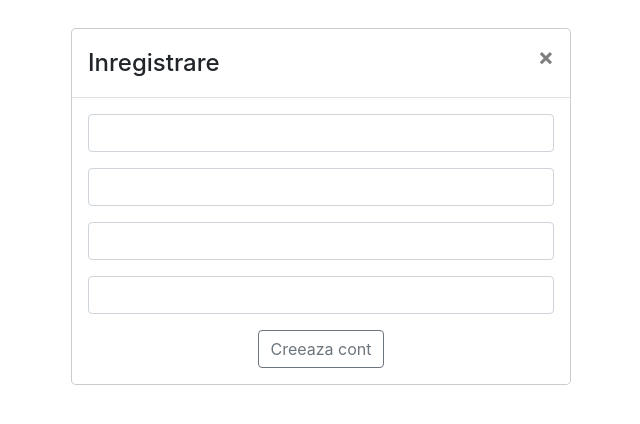
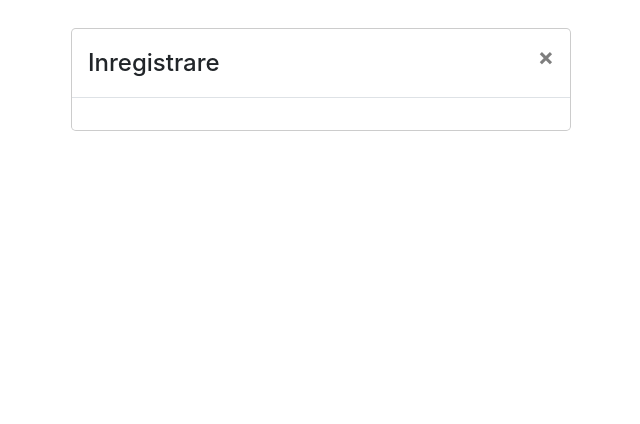
Before and after one commit to mariamarinescu/bucharest-project3-interactive-platform, a React (Create React App) app: page / in a window 1280 px wide. Shown: the top 424 px of the page, without its empty margins (319-959 px from the left). Built offline with nearby package versions, Linux system fonts and the light colour scheme.

Commit message:
prepares the state

```diff
--- a/src/components/signup/SignUp.js
+++ b/src/components/signup/SignUp.js
@@ -1,69 +1,35 @@
 import React from 'react';
 import { Modal, Button, Form } from 'react-bootstrap';
+import styles from './styles.css'
 
 
 class SignUp extends React.Component {
     constructor(props) {
         super(props);
         this.state={
+            errorEmailText: '',
+            errorNameText: '',
+            errorPasswordText: '',
+            errorConfirmPasswordText: '',
+            email: '',
             name: '',
-            email: '',
             password: '',
-            confirmPass: ""
+            confPass: ''
         }
-        this.handleSignUp = this.handleSignUp.bind(this);
-        this.handleSubmit = this.handleSubmit.bind(this);
+
     }
 
-    handleSignUp(event) {
-        this.setState({
-            name: event.target.value,
-            email: event.target.value,
-            password: event.target.value,
-            confirmPassword: event.target.value
-        })
-    }
-    handleSubmit(event) {
-       console.log(`name: ${this.state.name} and password: ${this.state.confirmPass} and email: ${this.state.email}`);
-        event.preventDefault();
-      }
     render() {
         return (
-            <div>
+            <div >
                 <Modal.Dialog>
                     <Modal.Header closeButton>
                         <Modal.Title>Inregistrare</Modal.Title>
                     </Modal.Header>
 
                     <Modal.Body>
-                        <Form onChange={this.handleChange} onSubmit={this.handleSubmit}>
-                            <Form.Group controlId="formBasicName">
-                                <Form.Control type="name"
-                                value={this.state.name}
-                               />
-                            </Form.Group>
-                            <Form.Group controlId="formBasicEmail">
-                                <Form.Control type="email"
-                                value={this.state.email}
-                                />
-                            </Form.Group>
 
-                            <Form.Group controlId="formBasicPassword">
 
-                                <Form.Control type="password"
-                                value={this.state.password}
-                               />
-                            </Form.Group>
-                            <Form.Group controlId="formBasicConfirmPassword">
-
-                                <Form.Control type="password"
-                                value={this.state.confirmPass}
-
-                             />
-                            </Form.Group>
-
-                            <Button variant="outline-secondary">Creeaza cont</Button>
-                        </Form>
                     </Modal.Body>
                 </Modal.Dialog>
             </div>
```
Also changed, not shown: src/components/signup/styles.css (added).
